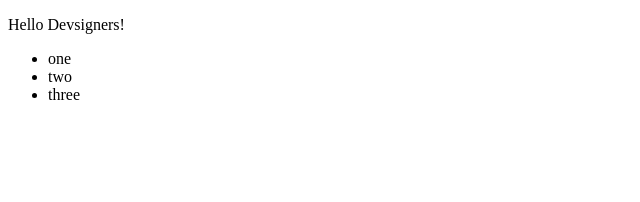
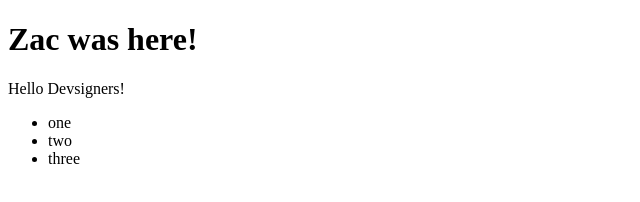
Before and after one commit to acl-devsign-winter-2018/template-project, a website built with webpack: page src/index.html in a window 1280 px wide. Shown: the whole page, without its empty margins (0-640 px from the left). Built offline with nearby package versions, Linux system fonts and the light colour scheme.

Commit message:
zac was here

```diff
--- a/src/index.html
+++ b/src/index.html
@@ -7,6 +7,7 @@
   <title>Devsign All The Things</title>
 </head>
 <body>
+  <h1>Zac was here!</h1>
   ${require('./app.html')}
 </body>
 </html>
```
